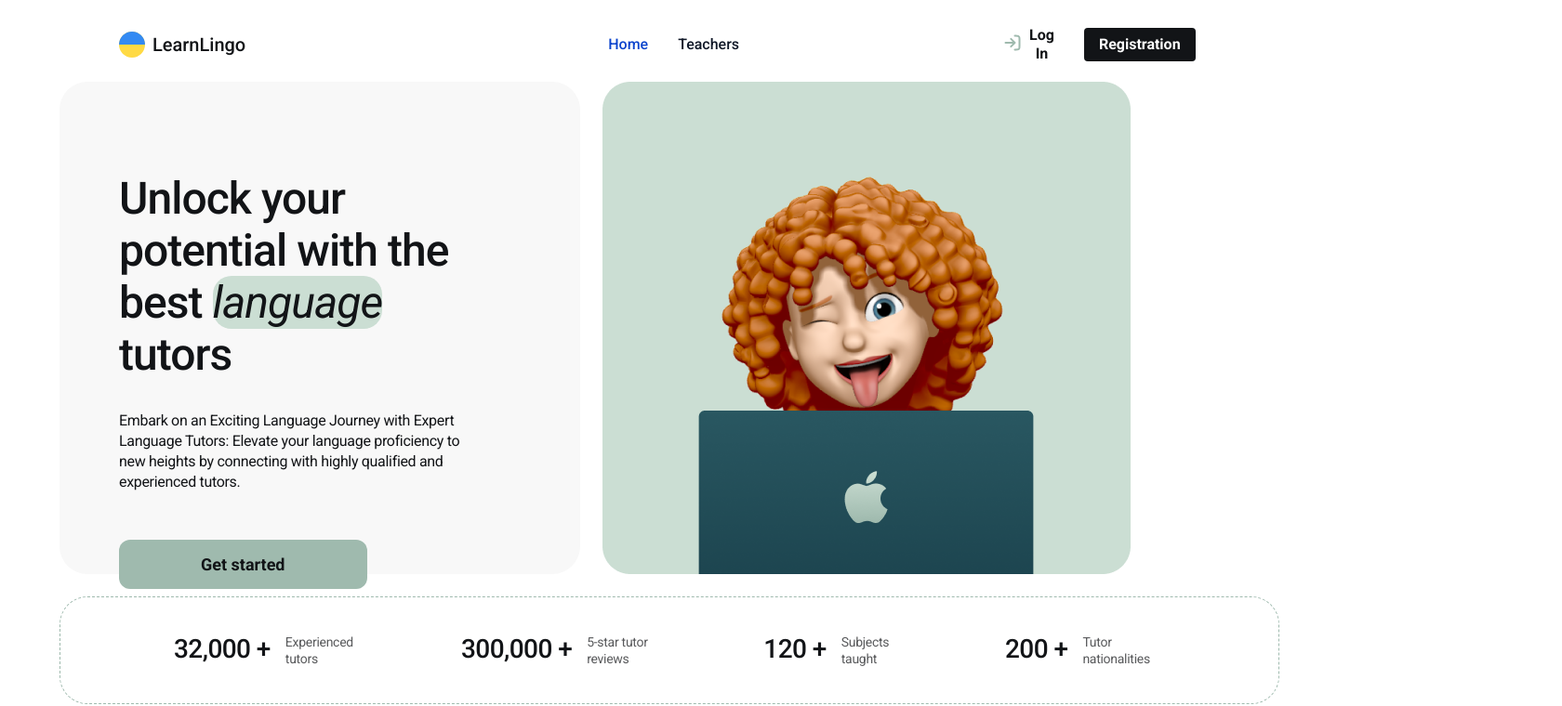
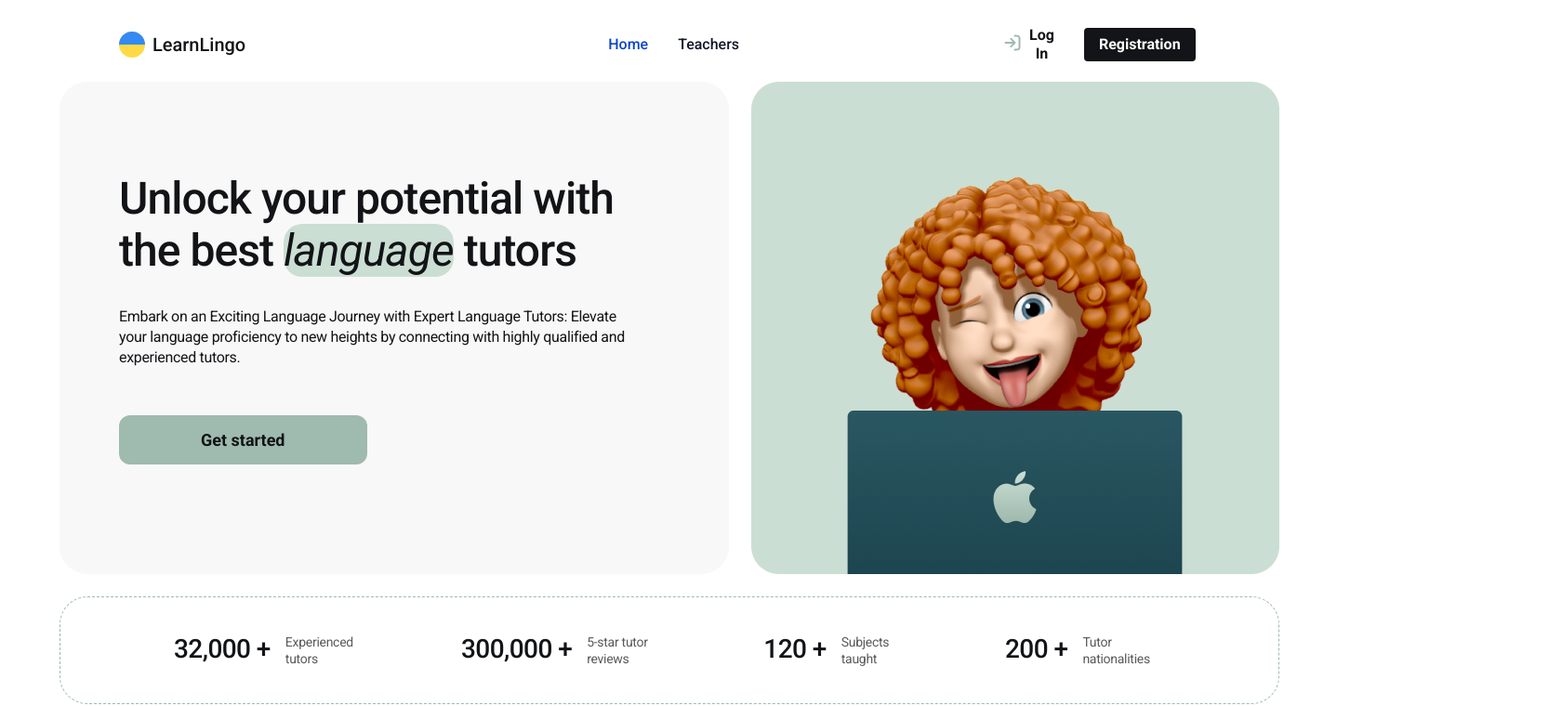
Before and after one commit to Yuliia-Tyzhai/LearnLingo, a React (Vite) app: page / in a window 1280 px wide. Shown: the top 760 px of the page at 93% size, 1680 px wide, since content can reach past the window. Built offline with nearby package versions, Linux system fonts and the light colour scheme.

Commit message:
add fixing container styles

```diff
--- a/src/components/BookingForm/BookingForm.jsx
+++ b/src/components/BookingForm/BookingForm.jsx
@@ -32,7 +32,6 @@ const BookingForm = ({ teacher, onClose }) => {
 
   const onSubmit = data => {
     try {
-      // Зберігаємо дані в localStorage
       const existingBookings =
         JSON.parse(localStorage.getItem('bookings')) || [];
       localStorage.setItem(
--- a/src/components/Layout/Layout.module.css
+++ b/src/components/Layout/Layout.module.css
@@ -1,5 +1,6 @@
 .layoutContainer {
   display: flex;
-  flex-direction: column;
+  /* flex-direction: column; */
+  margin: 0 auto;
   max-width: 1440px;
 }
--- a/src/pages/HomePage/HomePage.module.css
+++ b/src/pages/HomePage/HomePage.module.css
@@ -5,12 +5,15 @@
 }
 
 .firstContainer {
-  display: flex;
+  /* display: flex;
   flex-direction: row;
   justify-content: space-between;
   gap: 24px;
-  margin: 0 auto;
+  margin: 0 auto; */
   width: 100%;
+  display: grid;
+  grid-template-columns: repeat(12, 1fr);
+  column-gap: 24px;
 }
 
 .titleContainer {
--- a/src/pages/TeachersPage/TeachersPage.module.css
+++ b/src/pages/TeachersPage/TeachersPage.module.css
@@ -4,9 +4,6 @@
   width: 100vw;
   height: 100%;
   padding: 96px 128px 220px 128px;
-  margin-left: 0;
-  display: grid;
-  place-items: center;
 }
 
 .teachersGrid {
```
